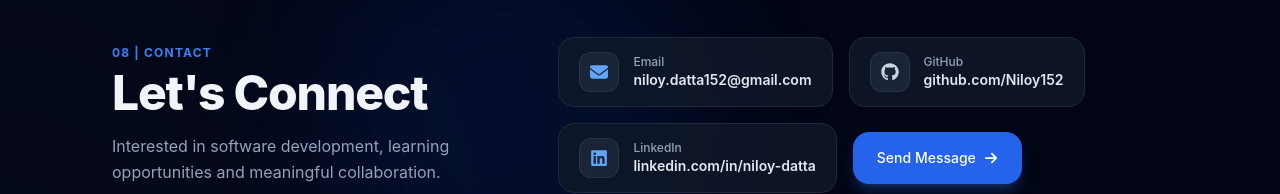
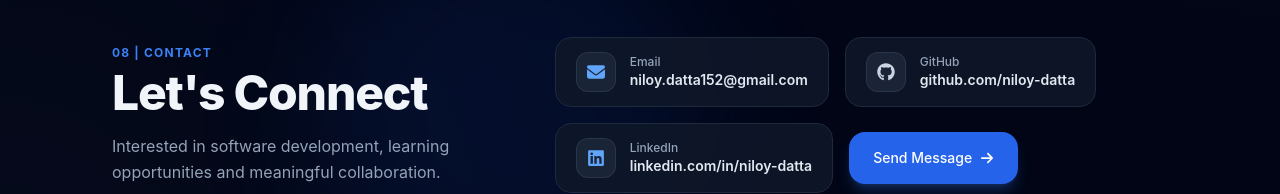
Before and after one commit to niloy-datta/portfolio-with-react, a React (Vite) app: page / in a window 1280 px wide. Shown: the part 3723-3917 px from the top of the page. Built offline with nearby package versions, Linux system fonts and the light colour scheme.

Commit message:
Update GitHub profile link to https://github.com/niloy-datta

```diff
--- a/src/components/Contact.tsx
+++ b/src/components/Contact.tsx
@@ -57,7 +57,7 @@ const Contact: React.FC = () => {
               <div className="text-left">
                 <span className="block text-xs font-medium text-slate-400">GitHub</span>
                 <span className="block text-sm font-semibold text-slate-200 group-hover:text-white transition-colors">
-                  github.com/Niloy152
+                  github.com/niloy-datta
                 </span>
               </div>
             </a>
--- a/src/data/portfolio.ts
+++ b/src/data/portfolio.ts
@@ -11,7 +11,7 @@ export const portfolio = {
 
   // Social links - Navbar বা Footer-এ click করলে এই link-গুলোতে যাবে
   socials: {
-    github: "https://github.com/Niloy152",
+    github: "https://github.com/niloy-datta",
     linkedin: "https://linkedin.com/in/niloy-datta-1634b31a3",
     email: "niloy.datta152@gmail.com"
   },
```
